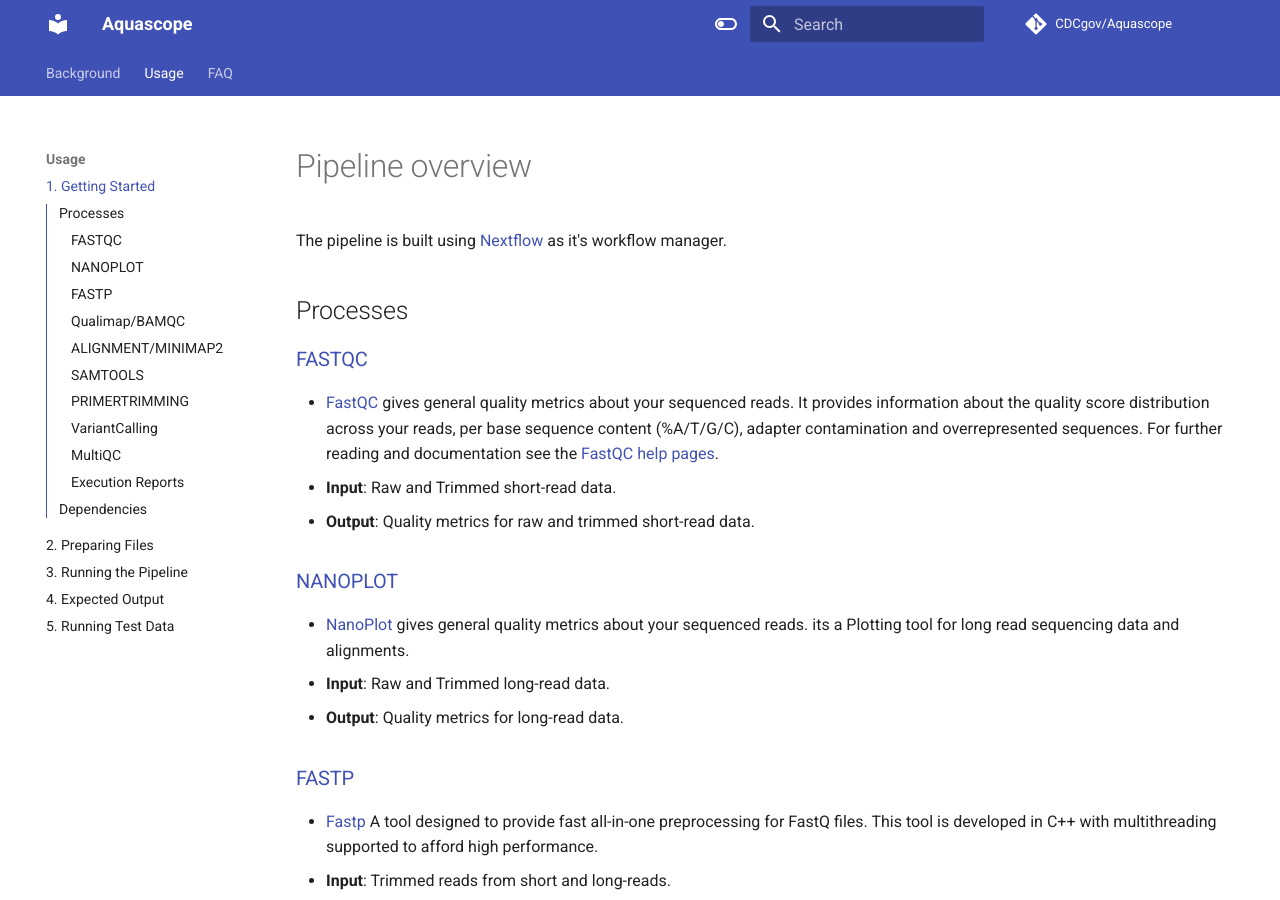
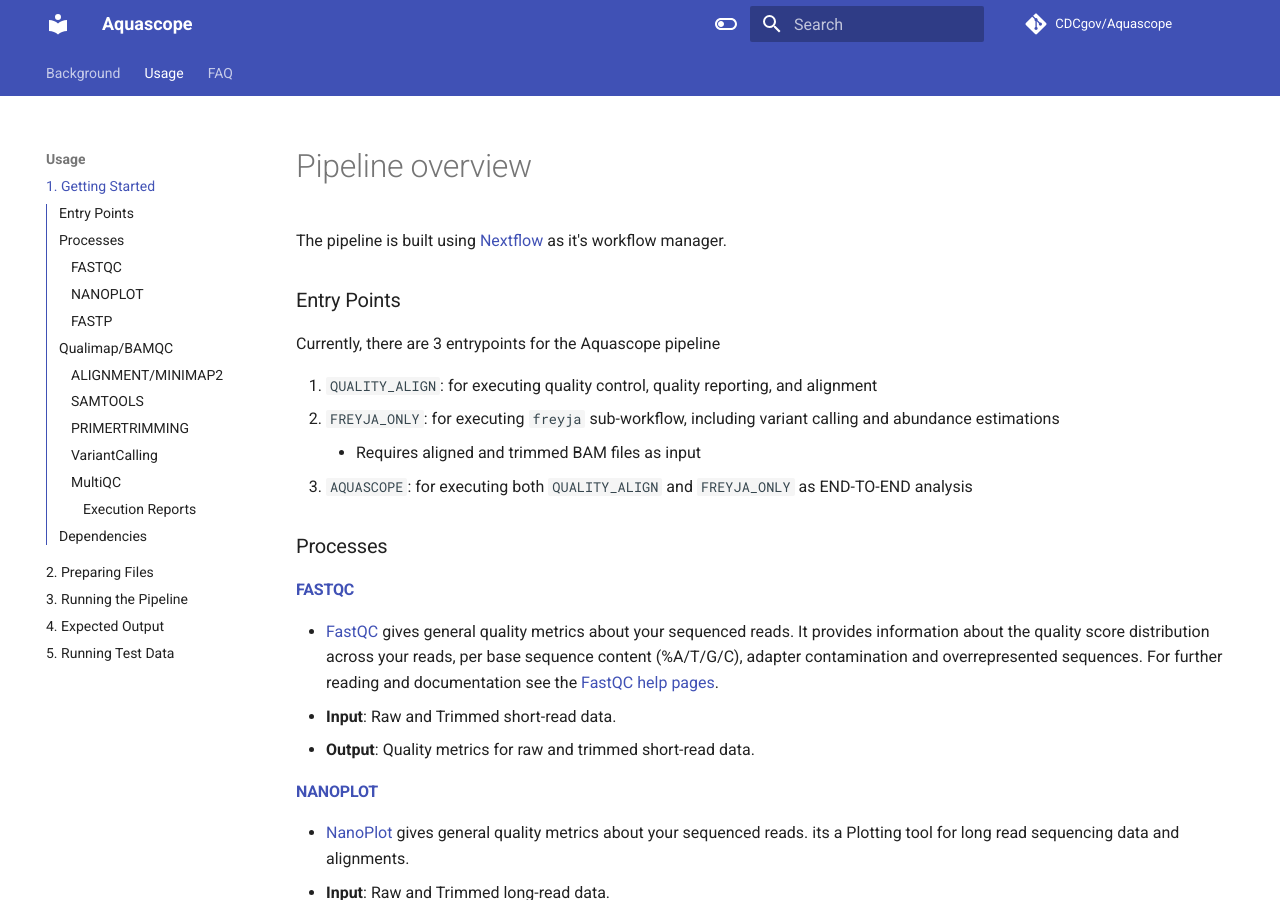
Before and after one commit to CDCgov/aquascope, an MkDocs documentation site: the page built from docs/user-guide/getting-started.md, in a window 1280 px wide and 900 px high. Built offline with MkDocs 1.6.1 and Material for MkDocs 9.7.7, drawn with Linux system fonts in a browser that asks for light colours; comment, search, counter and statistics services are not loaded; the version menu is left out; some of the changed text lies outside the part shown.

Commit message:
docs: add entry information

```diff
--- a/docs/user-guide/getting-started.md
+++ b/docs/user-guide/getting-started.md
@@ -2,19 +2,28 @@
 
 The pipeline is built using [Nextflow](https://www.nextflow.io/) as it's workflow manager.
 
-## Processes
+### Entry Points
 
-### [FASTQC](#fastqc)
+Currently, there are 3 entrypoints for the Aquascope pipeline
+
+1. `QUALITY_ALIGN`: for executing quality control, quality reporting, and alignment
+2. `FREYJA_ONLY`: for executing `freyja` sub-workflow, including variant calling and abundance estimations
+    - Requires aligned and trimmed BAM files as input
+4. `AQUASCOPE`: for executing both `QUALITY_ALIGN` and `FREYJA_ONLY` as END-TO-END analysis
+
+### Processes
+
+#### [FASTQC](#fastqc)
 - [FastQC](http://www.bioinformatics.babraham.ac.uk/projects/fastqc/) gives general quality metrics about your sequenced reads. It provides information about the quality score distribution across your reads, per base sequence content (%A/T/G/C), adapter contamination and overrepresented sequences. For further reading and documentation see the [FastQC help pages](http://www.bioinformatics.babraham.ac.uk/projects/fastqc/Help/).
 - **Input**: Raw and Trimmed short-read data.
 - **Output**: Quality metrics for raw and trimmed short-read data.
 
-### [NANOPLOT](#nanoplot)
+#### [NANOPLOT](#nanoplot)
 - [NanoPlot](https://github.com/wdecoster/NanoPlot) gives general quality metrics about your sequenced reads. its a Plotting tool for long read sequencing data and alignments.
 - **Input**: Raw and Trimmed long-read data.
 - **Output**: Quality metrics for long-read data.
 
-### [FASTP](#fastp)
+#### [FASTP](#fastp)
 - [Fastp](https://github.com/OpenGene/fastp) A tool designed to provide fast all-in-one preprocessing for FastQ files. This tool is developed in C++ with multithreading supported to afford high performance.
 - **Input**: Trimmed reads from short and long-reads.
 - **Output**: Adapter trimmed reads for both long and short-read data.
@@ -24,46 +33,43 @@
 - **Input**: BAM files from alignment step.
 - **Output**: Quality metrics and coverage statistics reports.
 
-### [ALIGNMENT/MINIMAP2](#alignment-minimap2)
+#### [ALIGNMENT/MINIMAP2](#alignment-minimap2)
 - [Minimap2](https://github.com/lh3/minimap2) Minimap2 is a versatile sequence alignment program that aligns DNA or mRNA sequences against a large reference database. Typical use cases include: (1) mapping PacBio or Oxford Nanopore genomic reads to the human genome; (2) finding overlaps between long reads with error rate up to ~15%; (3) splice-aware alignment of PacBio Iso-Seq or Nanopore cDNA or Direct RNA reads against a reference genome; (4) aligning Illumina single- or paired-end reads; (5) assembly-to-assembly alignment; (6) full-genome alignment between two closely related species with divergence below ~15%.
 - **Input**: Trimmed reads from FASTP step.
 - **Output**: Aligned reads in BAM format.
 
-### [SAMTOOLS](#samtools)
+#### [SAMTOOLS](#samtools)
 - [Samtools](http://www.htslib.org/) Samtools is a suite of programs for interacting with high-throughput sequencing data.
 - **Input**: BAM file from the ALIGNMENT step.
 - **Output**: Statistics on each BAM file and a reference index.
 
-### [PRIMERTRIMMING](#AmpliconClip_and_iVar_Trimming)
+#### [PRIMERTRIMMING](#AmpliconClip_and_iVar_Trimming)
 - [ivarTrim](https://andersen-lab.github.io/ivar/html/manualpage.html) iVar uses primer positions supplied in a BED file to soft clip primer sequences from an aligned and sorted BAM file. Following this, the reads are trimmed based on a quality threshold(Default: 20)
 - [AmpliconClip](http://www.htslib.org/doc/samtools-ampliconclip.html) Clips the ends of read alignments if they intersect with regions defined in a BED file. While this tool was originally written for clipping read alignment positions which correspond to amplicon primer locations it can also be used in other contexts.
 - **Input**: Aligned BAM files.
 - **Output**: BAM files with primers trimmed.
 
-### [VariantCalling](#ivar_and_freyja_variant_calling)
+#### [VariantCalling](#ivar_and_freyja_variant_calling)
 - [ivarVariantCalling](https://andersen-lab.github.io/ivar/html/manualpage.html) iVar uses the output of the samtools mpileup command to call variants - single nucleotide variants(SNVs) and indels.
 - [Freyja](https://github.com/andersen-lab/Freyja) Perform variant calling using samtools and iVar on a BAMFILE and generates relative lineage abundances from VARIANTS and DEPTHS.
 - **Input**: Primer trimmed BAM files.
 - **Output**: Variant calls and demixed sequences.
 
-### [MultiQC](#multiqc)
+#### [MultiQC](#multiqc)
 
 - [MultiQC](http://multiqc.info) is a visualization tool that generates a single HTML report summarising all samples in your project. Most of the pipeline QC results are visualised in the report and further statistics are available in the report data directory.
 - Results generated by MultiQC collate pipeline QC from supported tools e.g. FastQC. The pipeline has special steps which also allow the software versions to be reported in the MultiQC output for future traceability. For more information about how to use MultiQC reports, see <http://multiqc.info>.
 - **Input**: FASTQC data files
 - **Output**: MultQC report.
 
-### [Execution Reports](#pipeline-information)
+##### [Execution Reports](#pipeline-information)
 - [Nextflow](https://www.nextflow.io/docs/latest/tracing.html) provides excellent functionality for generating various reports relevant to the running and execution of the pipeline. This will allow you to troubleshoot errors with the running of the pipeline, and also provide you with other information such as launch commands, run times and resource usage.
 
-## [Dependencies](#dependencies)
+### [Dependencies](#dependencies)
 1. Install [`Nextflow`](https://www.nextflow.io/docs/latest/getstarted.html#installation) (`>=21.04.0`)
 
 2. Install any necessary software, based on deployment strategy, visiting [docs](https://nf-co.re/usage/configuration#basic-configuration-profiles) for configuration related information:
 
 - [`Docker`](https://docs.docker.com/engine/installation/)
 - [`Singularity`](https://www.sylabs.io/guides/3.0/user-guide/)
-- [`Podman`](https://podman.io/)
-- [`Shifter`](https://nersc.gitlab.io/development/shifter/how-to-use/)
-- [`Charliecloud`](https://hpc.github.io/charliecloud/)
-- [`Conda`](https://conda.io/miniconda.html) **as a last resort
+- [`Conda`](https://conda.io/miniconda.html)
```
